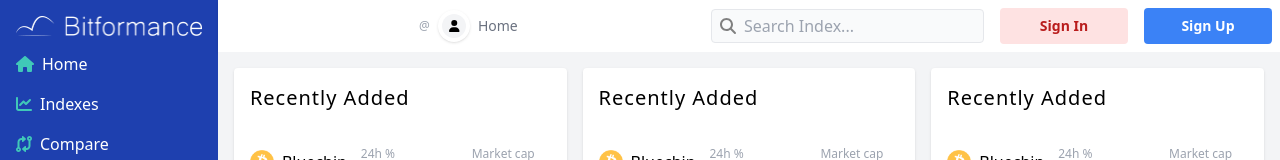
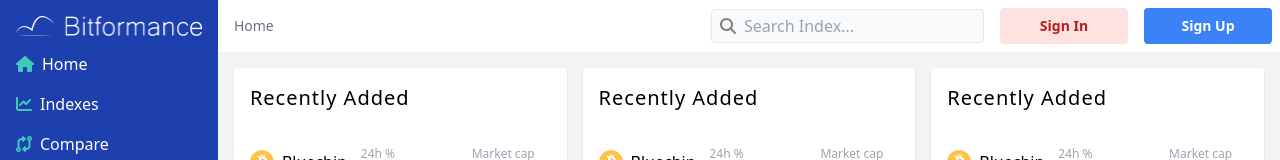
Before and after one commit to asdfstudio/bitformance, a React (Create React App) app: page / in a window 1280 px wide. Shown: the top 160 px of the page. Built offline with nearby package versions, Linux system fonts and the light colour scheme; no server answers.

Commit message:
patchfix

```diff
--- a/src/components/TopBar.js
+++ b/src/components/TopBar.js
@@ -81,7 +81,7 @@ export default function TopBar({ isLoggedIn, showModalType, setShowModalType })
 				    </ul>
 				</div>
 			}
-			{!username && <div className="ml-auto relative cursor-pointer">
+			{!username && <div className="ml-auto md:hidden relative cursor-pointer">
 				<div id="dropdownDefault" data-dropdown-toggle="dropdown" onClick={() => setShowMenu(!showMenu)} className="flex flex-row items-center gap-2">
 					<div className="hidden md:block">
 						<p className="text-sm">{firstName} {lastName}</p>
```
